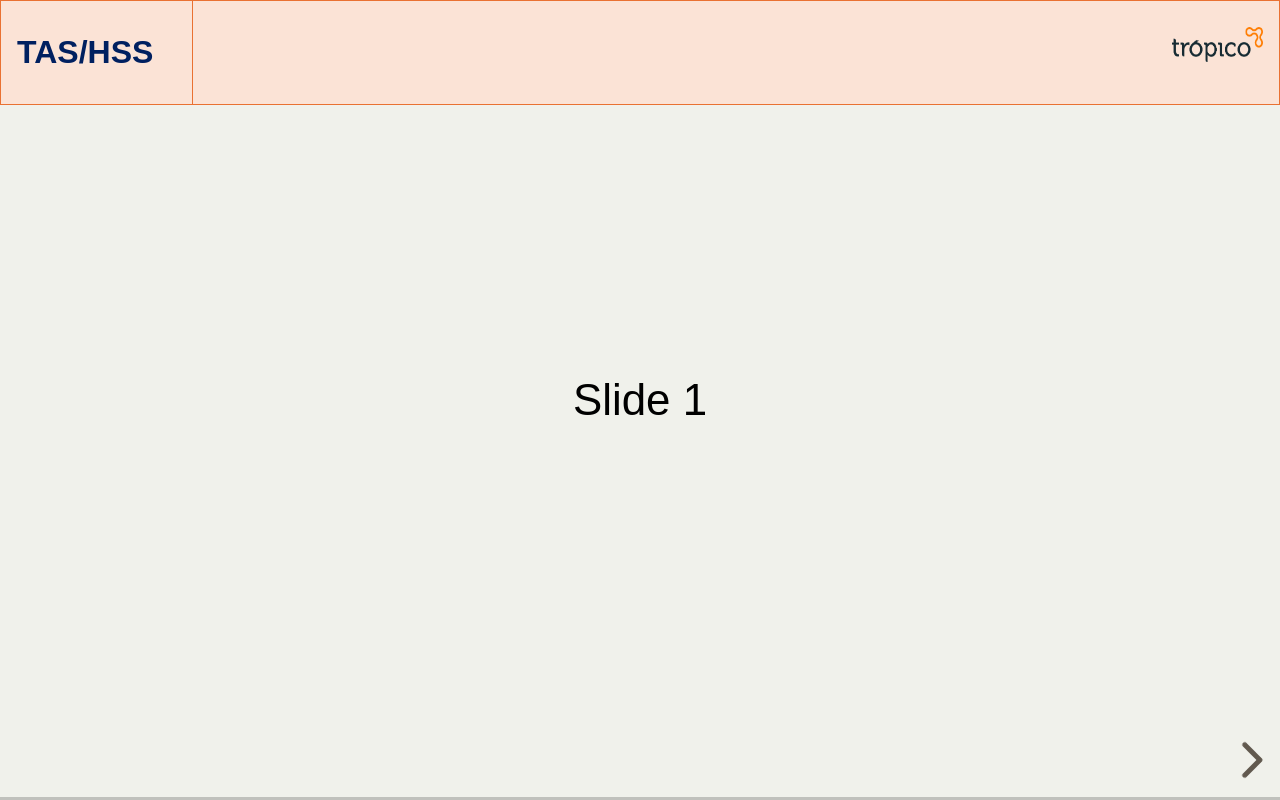
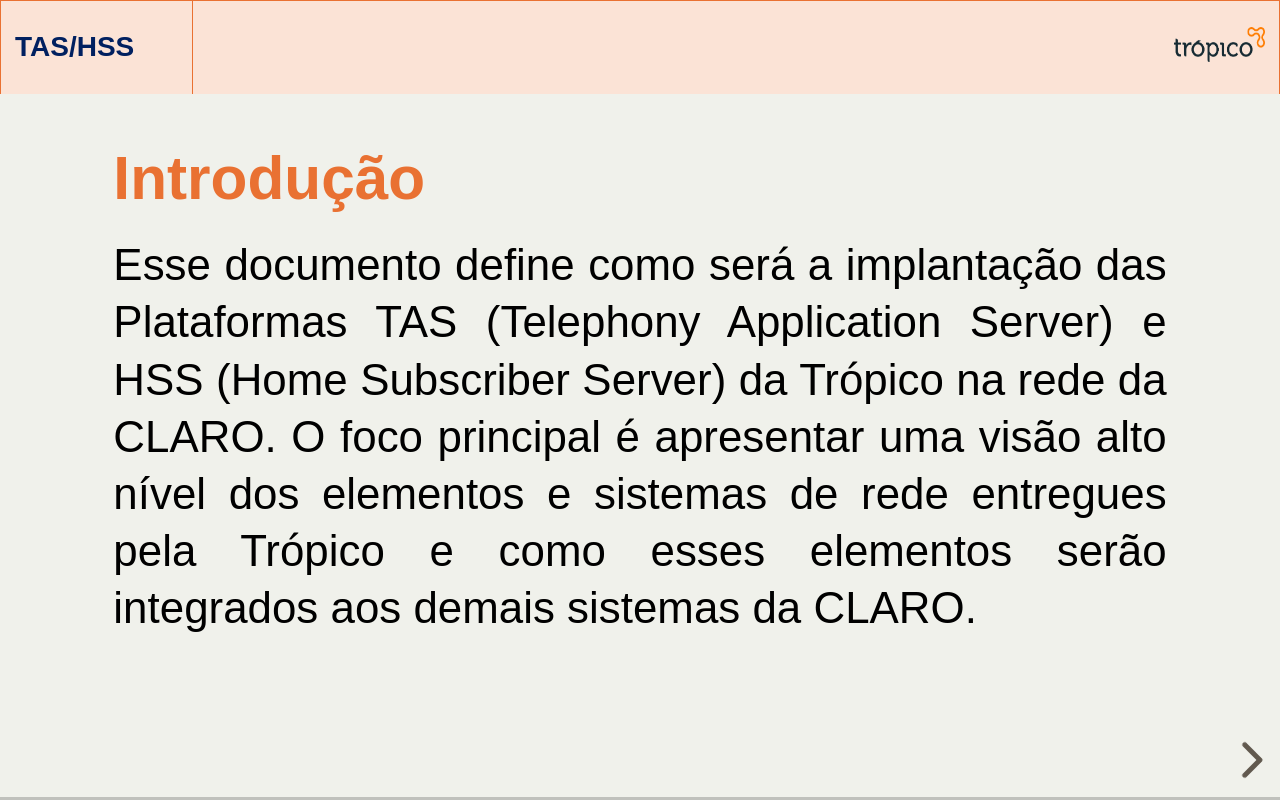
Before and after one commit to mcantonialli/tashss, a plain HTML site: page index.html in a window 1280 px wide. Drawn offline with Linux system fonts and the light colour scheme.

Commit message:
Alterações de layout
Alterações de layout

```diff
--- a/dist/theme/serif.css
+++ b/dist/theme/serif.css
@@ -70,7 +70,7 @@
 
 .reveal .slides section,
 .reveal .slides section > section {
-  line-height: 1.3;
+  line-height: 1.2;
   font-weight: inherit;
   font-family:Arial;
 }
--- a/index.html
+++ b/index.html
@@ -15,13 +15,19 @@
     <link rel="stylesheet" href="plugin/highlight/monokai.css">
 </head>
 <style>
-    table, th, td {
+    table {
+        border-collapse: collapse;
+        background-color: #FBE3D6;
+        font-family: Arial;
+        color: #002060;
+        font-size: 28px;
+        margin: 0 auto;
+    }
+
+    th, td {
         border: 1px solid #E97132;
-        font-family: Arial;
-        background-color: #FBE3D6;
-        color: #002060;
-        font-size: 32px;
-        padding: 0px;
+        padding: 2px 10px;
+        line-height: 1.1;
     }
 </style>
 <body>
@@ -42,7 +48,12 @@
 
         </a>
         <div class="slides">
-            <section>Slide 1</section>
+            <section>
+                <h2 style="color:#E97132;text-align: left; font-family:Arial; font-size: 55px"><b>Introdução</b></h2>
+                <p>
+                    Esse documento define como será a implantação das Plataformas TAS (Telephony Application Server) e HSS (Home Subscriber Server) da Trópico na rede da CLARO. O foco principal é apresentar uma visão alto nível dos elementos e sistemas de rede entregues pela Trópico e como esses elementos serão integrados aos demais sistemas da CLARO.
+                </p>
+            </section>
             <section>Slide 2</section>
         </div>
     </div>
```
Also changed, not shown: dist/reveal.css.
